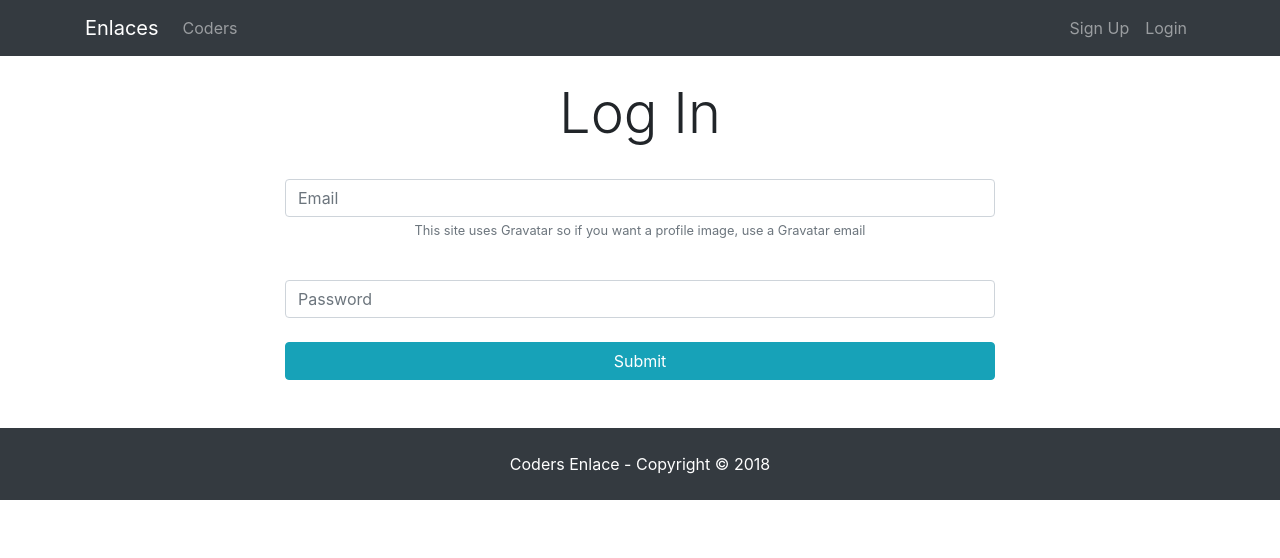
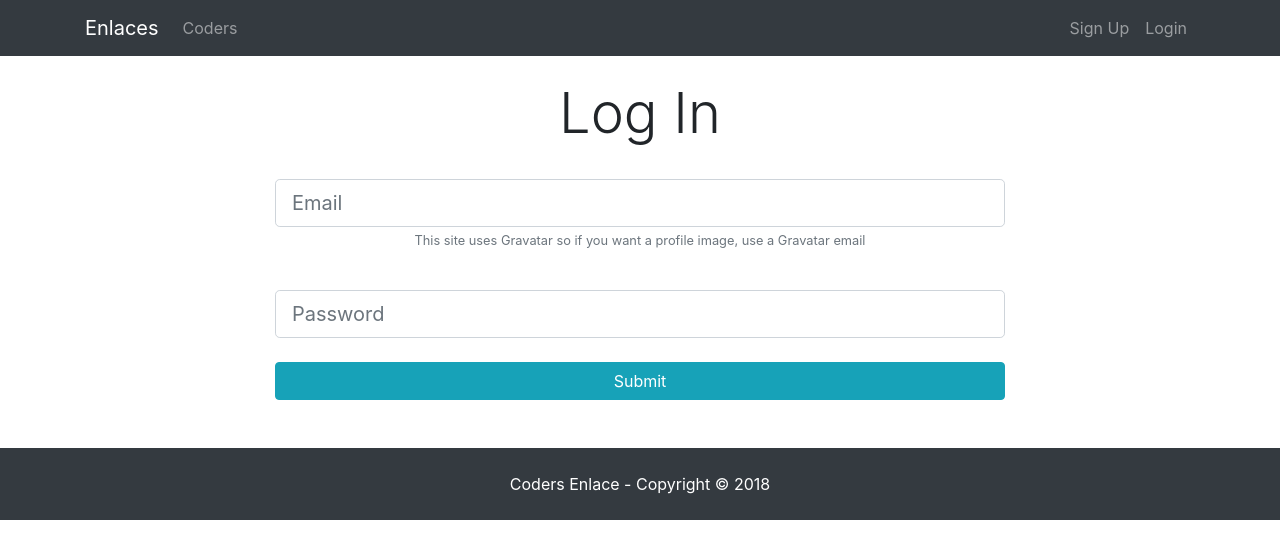
Before and after one commit to cde/gtracker, a React (Create React App) app in the folder client/: page /login in a window 1280 px wide. Shown: the top 558 px of the page. Built offline with nearby package versions, Linux system fonts and the light colour scheme.

Commit message:
Add errors & fix landing page js error

```diff
--- a/client/package.json
+++ b/client/package.json
@@ -5,6 +5,7 @@
   "dependencies": {
     "axios": "^0.18.0",
     "bootstrap": "^4.1.3",
+    "classnames": "^2.2.6",
     "react": "^16.5.2",
     "react-dom": "^16.5.2",
     "react-router-dom": "^4.3.1",
--- a/client/src/App.js
+++ b/client/src/App.js
@@ -5,20 +5,18 @@ import Navbar from './components/layout/Navbar';
 import Footer from './components/layout/Footer';
 import Landing from "./components/layout/Landing";
 import Login from "./components/auth/Login";
-import Signup from "./components/auth/Signup";
+import SignUp from "./components/auth/Signup";
 
 class App extends Component {
   render() {
     return (
         <Router>
           <div className="App">
-            <Navbar />
+            <Navbar/>
               <Switch>
                   <Route exact path="/" component={Landing} />
-                  <div className="container">
-                      <Route exact path="/signup" component={Signup}/>
-                      <Route exact path="/login" component={Login}/>
-                  </div>
+                  <Route exact path="/signup" component={SignUp}/>
+                  <Route exact path="/login" component={Login}/>
               </Switch>
             <Footer/>
           </div>
--- a/client/src/components/auth/Login.js
+++ b/client/src/components/auth/Login.js
@@ -25,6 +25,7 @@ class Login extends Component {
         console.log(user);
     }
     render() {
+        const { errors } = this.state;
         return (
             <div className="login">
                 <div className="container">
@@ -38,7 +39,7 @@ class Login extends Component {
                                     type="email"
                                     value={this.state.email}
                                     onChange={this.handleInputChange}
-                                    // error={errors.email}
+                                    error={errors.email}
                                     info="This site uses Gravatar so if you want a profile image, use a Gravatar email"
                                 />
                                 <FormGroupField
--- a/client/src/components/auth/Signup.js
+++ b/client/src/components/auth/Signup.js
@@ -30,13 +30,15 @@ class Signup extends Component {
         // console.log(newUser);
         axios.post('/api/users/create', newUser)
             .then(res => console.log(res.data))
-            .catch(err => console.log(err.response.data))
+            .catch(err => {
+                this.setState({ errors: err.response.data })
+            })
     }
 
     render() {
         const { errors } = this.state;
         return (
-            <div className="sigup">
+            <div className="signup">
                 <div className="container">
                     <div className="row">
                         <div className="col-md-8 m-auto">
--- a/client/src/components/form/FormGroupField.js
+++ b/client/src/components/form/FormGroupField.js
@@ -1,4 +1,5 @@
 import React from 'react';
+import classnames from 'classnames';
 import { FormGroup, Label, Input, FormText } from 'reactstrap';
 
 const FormGroupField = ({
@@ -11,12 +12,15 @@ const FormGroupField = ({
     type,
     onChange,
     disabled
-}) =>  {
+}) => {
     return (
         <FormGroup>
-            <Label for="exampleEmail">{label}</Label>
+            <Label for={name}>{label}</Label>
             <Input
                 type={type}
+                className={classnames('form-control form-control-lg', {
+                    'is-invalid': error
+                })}
                 placeholder={placeholder}
                 name={name}
                 value={value}
@@ -24,13 +28,9 @@ const FormGroupField = ({
                 disabled={disabled}
             />
             {info && <FormText className="text-muted">{info}</FormText>}
-            {error && <FormText className="invalid-feedback">{error}</FormText>}
+            {error && <FormText className="invalid-feedback" color='#dc3545'>{error}</FormText>}
         </FormGroup>
     )
-}
-
-FormGroupField.defaultProps = {
-    type: 'text'
 };
 
 export default FormGroupField;
```
Also changed, not shown: 2 other files (tests, documents, lock files or other folders).
